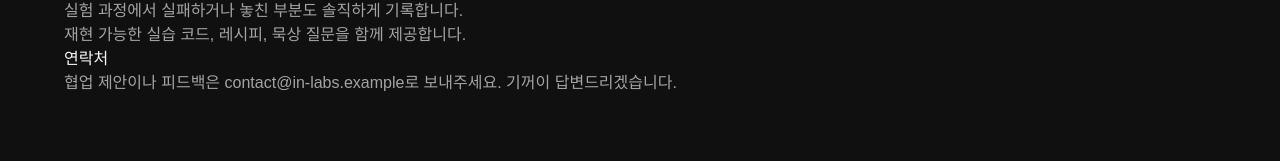
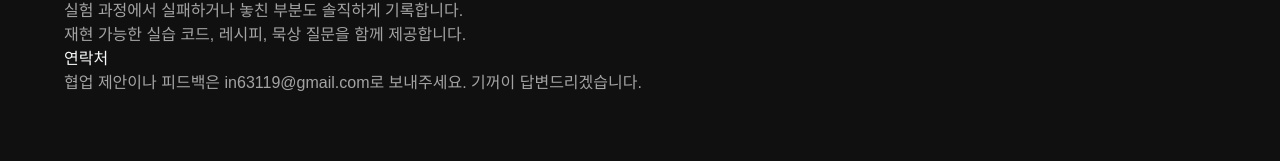
Before and after one commit to in63119/in-labs, a Next.js app: page /about in a window 1280 px wide. Shown: the part 218-379 px from the top of the page. Built offline with nearby package versions, Linux system fonts and the light colour scheme.

Commit message:
fix: email

```diff
--- a/src/app/about/page.tsx
+++ b/src/app/about/page.tsx
@@ -14,9 +14,10 @@ export default function AboutPage() {
     <section className="prose prose-invert max-w-3xl">
       <h1>About In Labs</h1>
       <p>
-        In Labs는 <strong>Tech · Food · Bible</strong> 세 가지 축을 따라 매주 작은 실험과 기록을
-        남기는 개인 프로젝트입니다. 반복적으로 부딪히는 문제를 정리하고, 일상에서 발견한 인사이트를
-        빠르게 검증하는 것이 목표입니다.
+        In Labs는 <strong>Tech · Food · Bible</strong> 세 가지 축을 따라 매주
+        작은 실험과 기록을 남기는 개인 프로젝트입니다. 반복적으로 부딪히는
+        문제를 정리하고, 일상에서 발견한 인사이트를 빠르게 검증하는 것이
+        목표입니다.
       </p>
       <h2>작성 원칙</h2>
       <ul>
@@ -26,8 +27,9 @@ export default function AboutPage() {
       </ul>
       <h2>연락처</h2>
       <p>
-        협업 제안이나 피드백은 <a href="mailto:contact@in-labs.example">contact@in-labs.example</a>로
-        보내주세요. 기꺼이 답변드리겠습니다.
+        협업 제안이나 피드백은{" "}
+        <a href="mailto:in63119@gmail.com">in63119@gmail.com</a>로 보내주세요.
+        기꺼이 답변드리겠습니다.
       </p>
     </section>
   );
```
